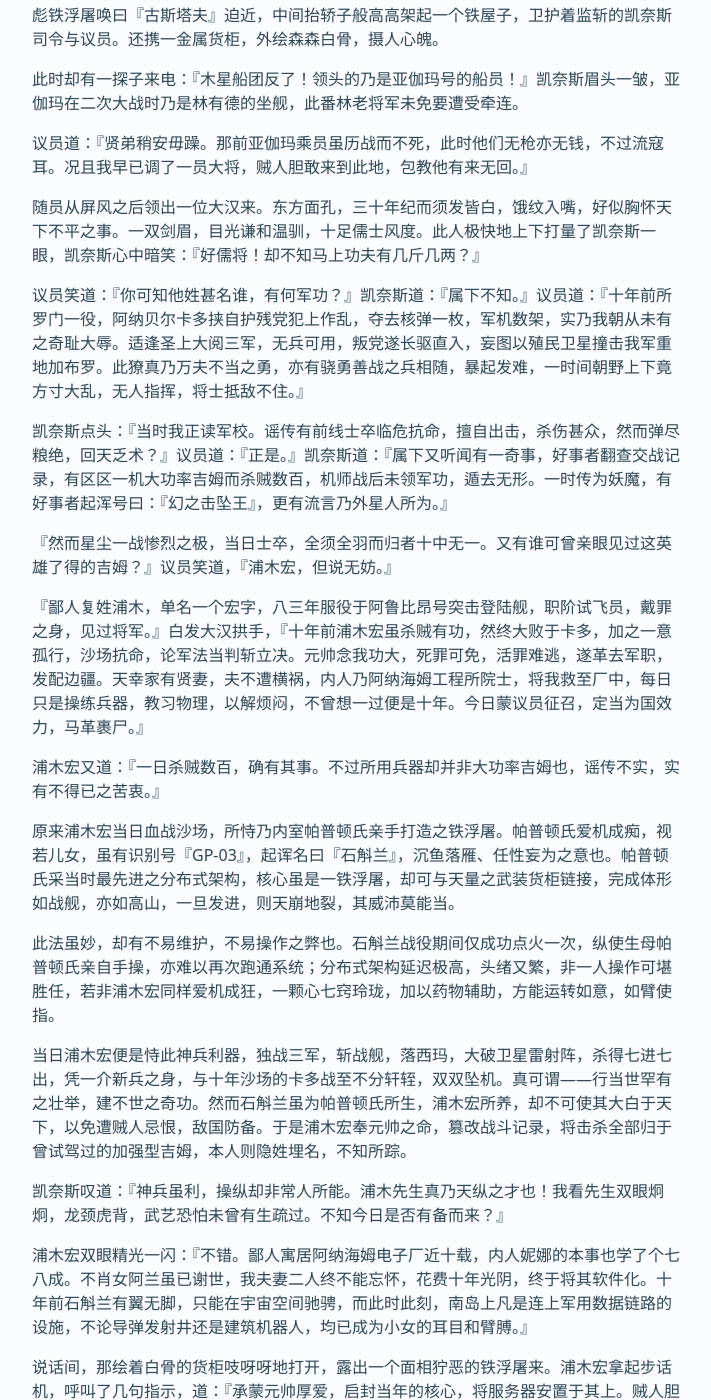
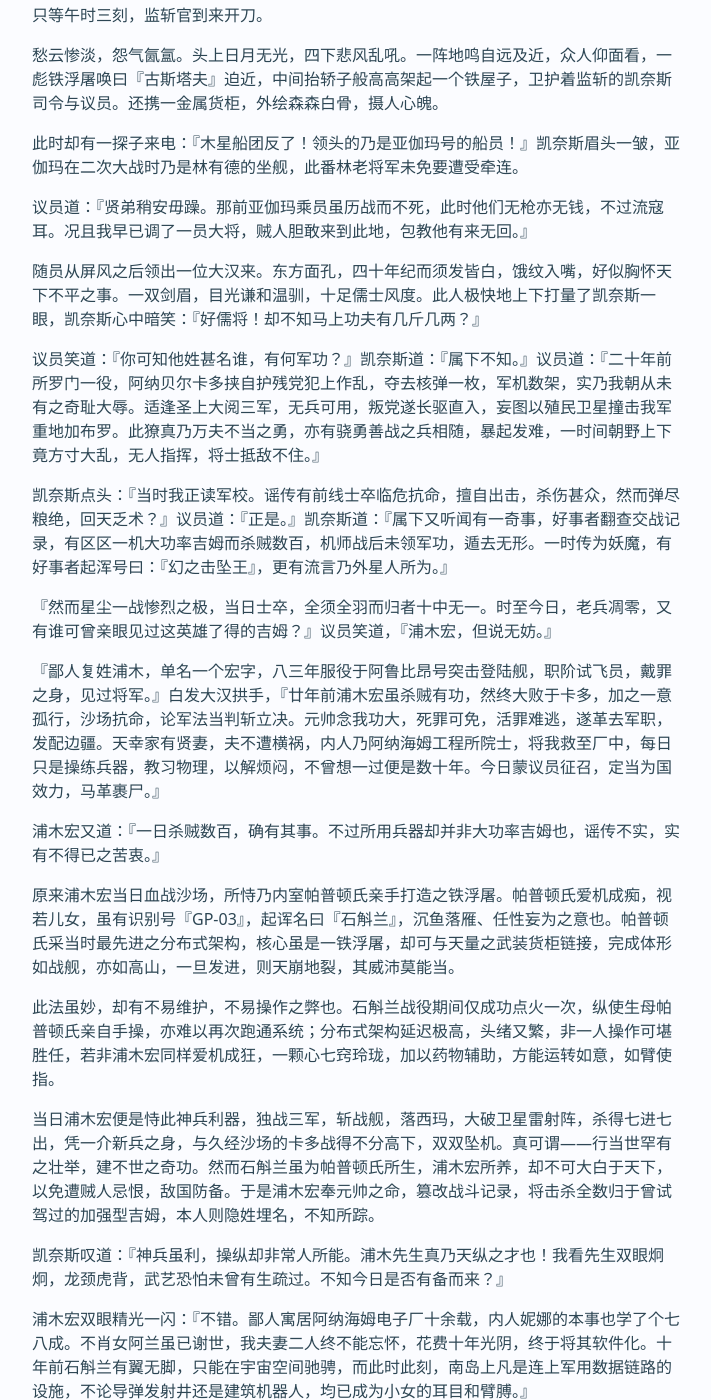
Before and after one commit to ofey404/ofey404.github.io, a Jekyll site: the page built from _posts/2021-10-11-hathaway-and-all-men-are-brothers.zh.markdown, in a window 1280 px wide and 1400 px high, scrolled down 657 px. Shown: the whole window, without its empty margins (283-994 px from the left). Built offline with Jekyll 4.4.1, drawn with Linux system fonts in a browser that asks for light colours; some of the changed text lies outside the part shown.

Commit message:
fix: time issue and others

```diff
--- a/_posts/2021-10-11-hathaway-and-all-men-are-brothers.zh.markdown
+++ b/_posts/2021-10-11-hathaway-and-all-men-are-brothers.zh.markdown
@@ -8,9 +8,11 @@ lang-ref: 2021-10-11-hathaway-and-all-men-are-brothers
 
 话说那马夫蒂失手被擒，议员升厅审问已毕，写下犯由牌，教择日押赴市曹，斩首施行。那当案的凯奈斯司令却是马夫蒂的至交好友，无缘救他，只替他叫得苦。原来马夫蒂真名姓林，单名一个维字，马夫蒂三字乃是他的匪号。这林维却偏偏来头不小，乃是禁卫军教头林有德的老来子。
 
+> [bilibili: 【熟肉】“浦木宏”堀川亮对哈撒维的寄语](https://www.bilibili.com/video/BV1yh411q7te) 这个视频下面有几个老哥 YY 了一下劫法场的情景，感觉非常带感。试着写了一下。
+
 说起这林有德，宇宙世纪谁人不知，谁人不晓。三朝元老，快速反应部队『回铃』司令官，二十年常胜不败，文韬武略，忠肝义胆，只因不齿当朝奸臣当道，自愿戍守边关，虽然天高皇帝远，也称得上一方大员。开国以来，每逢大乱，必要请出他来，坐镇中军，此番马夫蒂起事，老将林有德再次披挂上阵，再过数日便要来这南岛上任来了。
 
-凯奈斯听闻此事，心中暗暗叹息，恐怕林老将军未曾想到，这犯上作乱的马夫蒂偏偏是他的亲生儿子。虎毒犹不食子，身为好友，如何忍心让林有德接手此事。马夫蒂罪大恶极，不免落得个枭首示众，怎能让林有德监斩，白发人送黑发人？思前想后，事到如今，只有速速断下此案，蒙住消息，让这桩惨祸在自己手里了断了便罢。
+凯奈斯听闻此事，心中暗暗叹息，恐怕林老将军未曾想到，这犯上作乱的马夫蒂偏偏是他的亲生儿子。虎毒犹不食子，林老将军素来忠义无双，身为他儿子的好友，如何忍心让林有德接手此事。马夫蒂罪大恶极，不免落得个枭首示众，怎能让林有德监斩，白发人送黑发人？思前想后，事到如今，只有速速断下此案，蒙住消息，让这桩惨祸在自己手里了断了便罢。
 
 转眼间到了行刑的日子，南岛司令部地皮上，所有战舰升火起航，战机升空待命，导弹明晃晃直指天空，枪口森森杈出街垒，只怕马夫蒂的余党前来救主。刽子手将马夫蒂押到市曹，只等午时三刻，监斩官到来开刀。
 
@@ -20,15 +22,15 @@ lang-ref: 2021-10-11-hathaway-and-all-men-are-brothers
 
 议员道：『贤弟稍安毋躁。那前亚伽玛乘员虽历战而不死，此时他们无枪亦无钱，不过流寇耳。况且我早已调了一员大将，贼人胆敢来到此地，包教他有来无回。』
 
-随员从屏风之后领出一位大汉来。东方面孔，三十年纪而须发皆白，饿纹入嘴，好似胸怀天下不平之事。一双剑眉，目光谦和温驯，十足儒士风度。此人极快地上下打量了凯奈斯一眼，凯奈斯心中暗笑：『好儒将！却不知马上功夫有几斤几两？』
+随员从屏风之后领出一位大汉来。东方面孔，四十年纪而须发皆白，饿纹入嘴，好似胸怀天下不平之事。一双剑眉，目光谦和温驯，十足儒士风度。此人极快地上下打量了凯奈斯一眼，凯奈斯心中暗笑：『好儒将！却不知马上功夫有几斤几两？』
 
-议员笑道：『你可知他姓甚名谁，有何军功？』凯奈斯道：『属下不知。』议员道：『十年前所罗门一役，阿纳贝尔卡多挟自护残党犯上作乱，夺去核弹一枚，军机数架，实乃我朝从未有之奇耻大辱。适逢圣上大阅三军，无兵可用，叛党遂长驱直入，妄图以殖民卫星撞击我军重地加布罗。此獠真乃万夫不当之勇，亦有骁勇善战之兵相随，暴起发难，一时间朝野上下竟方寸大乱，无人指挥，将士抵敌不住。』
+议员笑道：『你可知他姓甚名谁，有何军功？』凯奈斯道：『属下不知。』议员道：『二十年前所罗门一役，阿纳贝尔卡多挟自护残党犯上作乱，夺去核弹一枚，军机数架，实乃我朝从未有之奇耻大辱。适逢圣上大阅三军，无兵可用，叛党遂长驱直入，妄图以殖民卫星撞击我军重地加布罗。此獠真乃万夫不当之勇，亦有骁勇善战之兵相随，暴起发难，一时间朝野上下竟方寸大乱，无人指挥，将士抵敌不住。』
 
 凯奈斯点头：『当时我正读军校。谣传有前线士卒临危抗命，擅自出击，杀伤甚众，然而弹尽粮绝，回天乏术？』议员道：『正是。』凯奈斯道：『属下又听闻有一奇事，好事者翻查交战记录，有区区一机大功率吉姆而杀贼数百，机师战后未领军功，遁去无形。一时传为妖魔，有好事者起浑号曰：『幻之击坠王』，更有流言乃外星人所为。』
 
-『然而星尘一战惨烈之极，当日士卒，全须全羽而归者十中无一。又有谁可曾亲眼见过这英雄了得的吉姆？』议员笑道，『浦木宏，但说无妨。』
+『然而星尘一战惨烈之极，当日士卒，全须全羽而归者十中无一。时至今日，老兵凋零，又有谁可曾亲眼见过这英雄了得的吉姆？』议员笑道，『浦木宏，但说无妨。』
 
-『鄙人复姓浦木，单名一个宏字，八三年服役于阿鲁比昂号突击登陆舰，职阶试飞员，戴罪之身，见过将军。』白发大汉拱手，『十年前浦木宏虽杀贼有功，然终大败于卡多，加之一意孤行，沙场抗命，论军法当判斩立决。元帅念我功大，死罪可免，活罪难逃，遂革去军职，发配边疆。天幸家有贤妻，夫不遭横祸，内人乃阿纳海姆工程所院士，将我救至厂中，每日只是操练兵器，教习物理，以解烦闷，不曾想一过便是十年。今日蒙议员征召，定当为国效力，马革裹尸。』
+『鄙人复姓浦木，单名一个宏字，八三年服役于阿鲁比昂号突击登陆舰，职阶试飞员，戴罪之身，见过将军。』白发大汉拱手，『廿年前浦木宏虽杀贼有功，然终大败于卡多，加之一意孤行，沙场抗命，论军法当判斩立决。元帅念我功大，死罪可免，活罪难逃，遂革去军职，发配边疆。天幸家有贤妻，夫不遭横祸，内人乃阿纳海姆工程所院士，将我救至厂中，每日只是操练兵器，教习物理，以解烦闷，不曾想一过便是数十年。今日蒙议员征召，定当为国效力，马革裹尸。』
 
 浦木宏又道：『一日杀贼数百，确有其事。不过所用兵器却并非大功率吉姆也，谣传不实，实有不得已之苦衷。』
 
@@ -36,12 +38,12 @@ lang-ref: 2021-10-11-hathaway-and-all-men-are-brothers
 
 此法虽妙，却有不易维护，不易操作之弊也。石斛兰战役期间仅成功点火一次，纵使生母帕普顿氏亲自手操，亦难以再次跑通系统；分布式架构延迟极高，头绪又繁，非一人操作可堪胜任，若非浦木宏同样爱机成狂，一颗心七窍玲珑，加以药物辅助，方能运转如意，如臂使指。
 
-当日浦木宏便是恃此神兵利器，独战三军，斩战舰，落西玛，大破卫星雷射阵，杀得七进七出，凭一介新兵之身，与十年沙场的卡多战至不分轩轾，双双坠机。真可谓——行当世罕有之壮举，建不世之奇功。然而石斛兰虽为帕普顿氏所生，浦木宏所养，却不可使其大白于天下，以免遭贼人忌恨，敌国防备。于是浦木宏奉元帅之命，篡改战斗记录，将击杀全部归于曾试驾过的加强型吉姆，本人则隐姓埋名，不知所踪。
+当日浦木宏便是恃此神兵利器，独战三军，斩战舰，落西玛，大破卫星雷射阵，杀得七进七出，凭一介新兵之身，与久经沙场的卡多战得不分高下，双双坠机。真可谓——行当世罕有之壮举，建不世之奇功。然而石斛兰虽为帕普顿氏所生，浦木宏所养，却不可大白于天下，以免遭贼人忌恨，敌国防备。于是浦木宏奉元帅之命，篡改战斗记录，将击杀全数归于曾试驾过的加强型吉姆，本人则隐姓埋名，不知所踪。
 
 凯奈斯叹道：『神兵虽利，操纵却非常人所能。浦木先生真乃天纵之才也！我看先生双眼炯炯，龙颈虎背，武艺恐怕未曾有生疏过。不知今日是否有备而来？』
 
-浦木宏双眼精光一闪：『不错。鄙人寓居阿纳海姆电子厂近十载，内人妮娜的本事也学了个七八成。不肖女阿兰虽已谢世，我夫妻二人终不能忘怀，花费十年光阴，终于将其软件化。十年前石斛兰有翼无脚，只能在宇宙空间驰骋，而此时此刻，南岛上凡是连上军用数据链路的设施，不论导弹发射井还是建筑机器人，均已成为小女的耳目和臂膊。』
+浦木宏双眼精光一闪：『不错。鄙人寓居阿纳海姆电子厂十余载，内人妮娜的本事也学了个七八成。不肖女阿兰虽已谢世，我夫妻二人终不能忘怀，花费十年光阴，终于将其软件化。十年前石斛兰有翼无脚，只能在宇宙空间驰骋，而此时此刻，南岛上凡是连上军用数据链路的设施，不论导弹发射井还是建筑机器人，均已成为小女的耳目和臂膊。』
 
-说话间，那绘着白骨的货柜吱呀呀地打开，露出一个面相狞恶的铁浮屠来。浦木宏拿起步话机，呼叫了几句指示，道：『承蒙元帅厚爱，启封当年的核心，将服务器安置于其上。贼人胆敢前来，便是与一整个城市作对。此时此刻南岛已化身一座不沉的战舰，我浦木宏便是舵手，听候将军调遣。』浦木宏一敬礼。
+说话间，那绘着白骨的货柜吱呀呀地打开，露出一个面相狞恶的铁浮屠来。浦木宏拿起步话机，呼叫了几句指示，郑重道：『承蒙元帅厚爱，启封当年的核心，修缮改造，将中央服务器安置于其上。贼人胆敢前来，便是与一整个城市作对。此刻南岛已是一座不沉的战舰，我浦木宏便是舵手，听候将军调遣。』话罢一敬礼，竟有不怒自威之势。
 
 凯奈斯暗暗叹服，想不到阿纳海姆竟拿得出如此宝贝，也震惊议员手眼通天，这等传奇人物也收入麾下。议员手捋胡须，面对街上观斩的人群，神色甚是快意。
```
